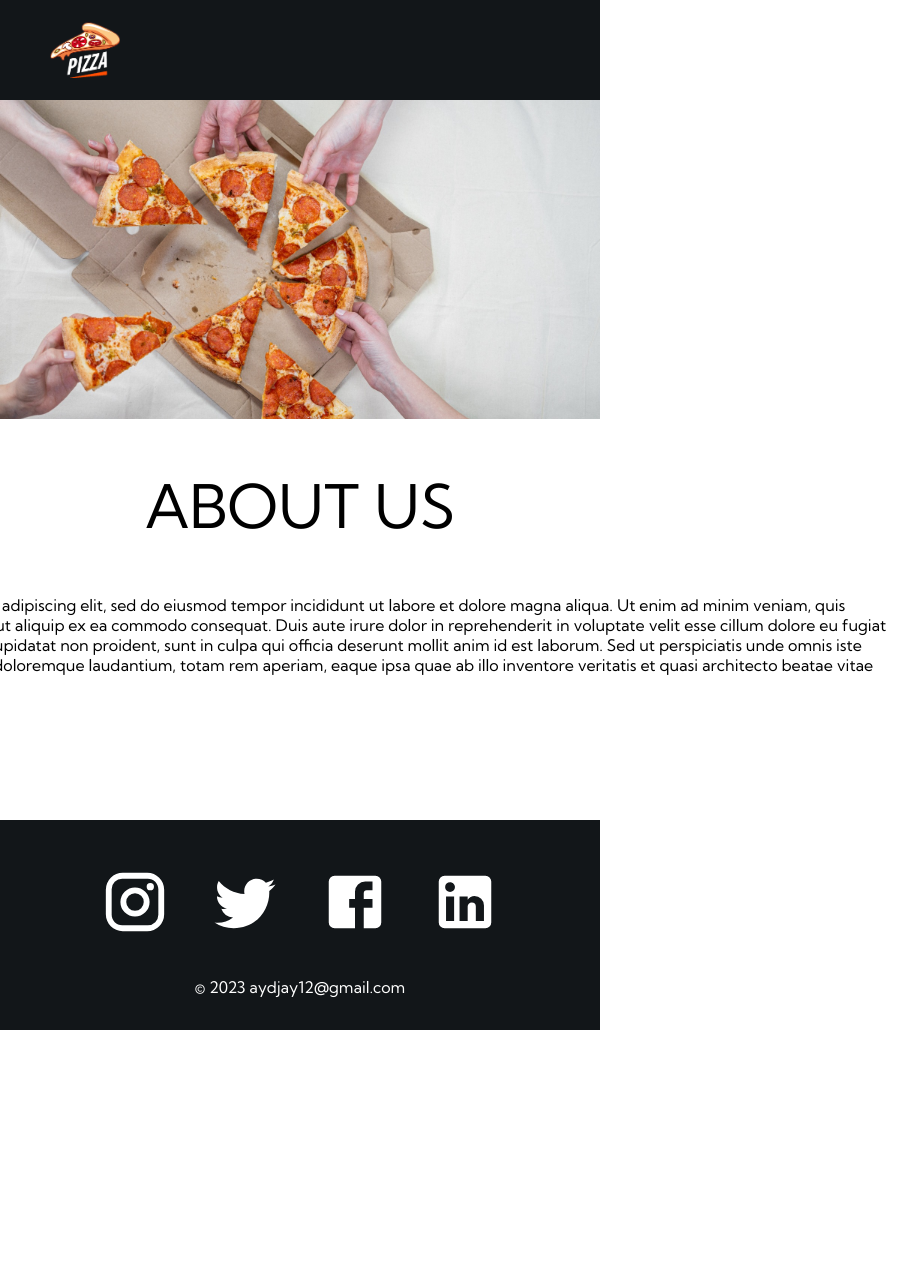
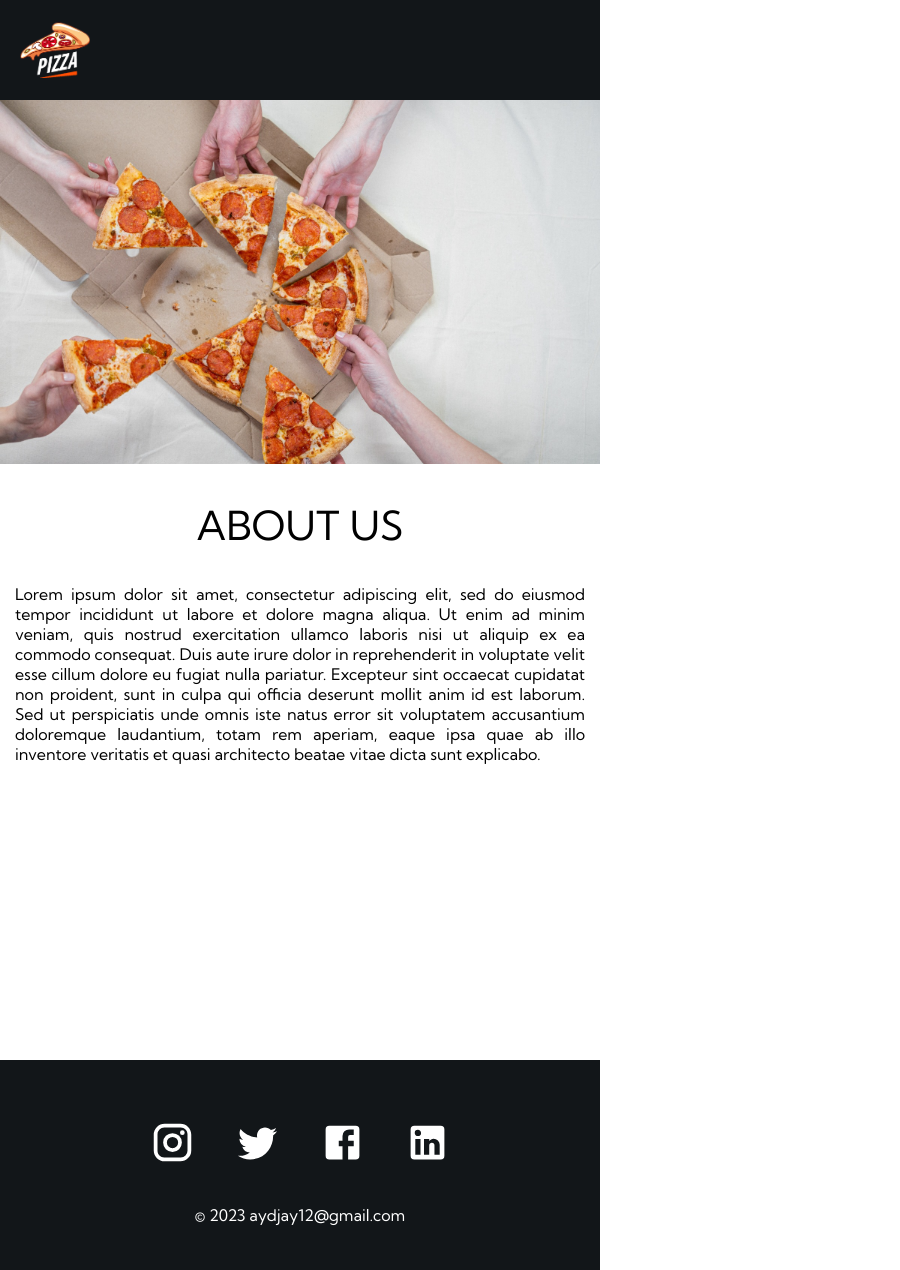
Before and after one commit to aydjay12/Deji_Pizzeria, a React (Create React App) app: page /Deji_Pizzeria/about in a window 600 px wide. Shown: the whole page, 900 px wide, since content can reach past the window. Before the commit the page ends 1030 px from the top, so only its background shows below. Built offline with nearby package versions, Linux system fonts and the light colour scheme.

Commit message:
i changed

```diff
--- a/package.json
+++ b/package.json
@@ -1,5 +1,5 @@
 {
-  "homepage": "http://aydjay12.github.io/Deji_Pizzeria",
+  "homepage": "https://aydjay12.github.io/Deji_Pizzeria",
   "name": "reactjs",
   "version": "0.1.0",
   "private": true,
--- a/public/index.html
+++ b/public/index.html
@@ -11,7 +11,6 @@
     />
     <link rel="apple-touch-icon" href="%PUBLIC_URL%/pizzaLogo.png" />
     <link rel="manifest" href="%PUBLIC_URL%/manifest.json" />
-    <title>Deji's Pizzeria</title>
     <script type="text/javascript">
       !(function (n) {
         if ("/" === n.search[1]) {
@@ -30,6 +29,7 @@
         }
       })(window.location);
     </script>
+    <title>Deji's Pizzeria</title>
   </head>
   <body>
     <div id="root"></div>
--- a/src/styles/About.css
+++ b/src/styles/About.css
@@ -1,6 +1,6 @@
 .about {
   width: 100%;
-  height: 90vh;
+  height: 120vh;
   display: flex;
   flex-direction: column;
 }
@@ -17,13 +17,14 @@
 .aboutBottom {
   display: flex;
   flex-direction: column;
-  height: 55%;
+  height: 50%;
   align-items: center;
   margin-top: 50px;
 }
 
 .aboutBottom p {
-  width: 1200px;
+  width: 95%;
+  text-align: justify;
 }
 
 .about .aboutBottom h1 {
@@ -35,3 +36,16 @@
   justify-content: center;
   transform: translateY(-40px);
 }
+
+@media only screen and (max-width: 650px) {
+  .aboutBottom {
+    height: 75%;
+  }
+  .aboutBottom p {
+    margin-bottom: 3em;
+  }
+  .about .aboutBottom h1 {
+    font-size: 40px;
+    height: 0;
+  }
+}
--- a/src/styles/Contact.css
+++ b/src/styles/Contact.css
@@ -79,3 +79,22 @@ form button {
   font-family: "Kumbh Sans";
   cursor: pointer;
 }
+
+@media only screen and (max-width: 650px) {
+  .contact {
+    height: 130vh;
+    flex-direction: column;
+  }
+  .contact .leftSide {
+    width: 100%;
+  }
+  .contact .rightSide {
+    width: 100%;
+  }
+  form {
+    padding-top: 0;
+  }
+  .contact .rightSide h1 {
+    font-size: 40px;
+  }
+}
--- a/src/styles/Footer.css
+++ b/src/styles/Footer.css
@@ -19,3 +19,9 @@
 .footer p {
   color: white;
 }
+
+@media only screen and (max-width: 650px) {
+  .socialMedia svg {
+    font-size: 45px;
+  }
+}
--- a/src/styles/Home.css
+++ b/src/styles/Home.css
@@ -84,6 +84,7 @@
   .headerContainer p {
     font-size: 30px;
     color: white;
+    text-align: center;
   }
 
   .headerContainer button {
--- a/src/styles/Menu.css
+++ b/src/styles/Menu.css
@@ -59,5 +59,10 @@
 @media only screen and (max-width: 800px) {
   .menuList {
     grid-template-columns: 1fr;
+    width: 100%;
+  }
+  .menu .menuTitle {
+    width: 100%;
+    text-align: center;
   }
 }
--- a/src/styles/Navbar.css
+++ b/src/styles/Navbar.css
@@ -56,7 +56,7 @@
 
 .navbar #open .hiddenLinks {
   display: inherit;
-  margin-left: 30px;
+  margin-left: 15px;
 }
 
 .navbar #close .hiddenLinks {
@@ -65,14 +65,14 @@
 
 .navbar #open a {
   width: 70px;
-  margin: 5px;
+  margin: 3px;
 }
 @media only screen and (max-width: 900px) {
   .navbar .rightSide a {
     width: 70px;
   }
   .navbar .leftSide {
-    padding-left: 50px;
+    padding-left: 20px;
   }
 }
 
@@ -83,7 +83,6 @@
 
   .navbar .rightSide {
     justify-content: flex-end;
-    padding-right: 50px;
   }
 
   .navbar .rightSide button {
@@ -94,6 +93,7 @@
 @media only screen and (min-width: 600px) {
   .navbar .rightSide button {
     display: none;
+    padding-right: 0;
   }
 
   .hiddenLinks {
```
